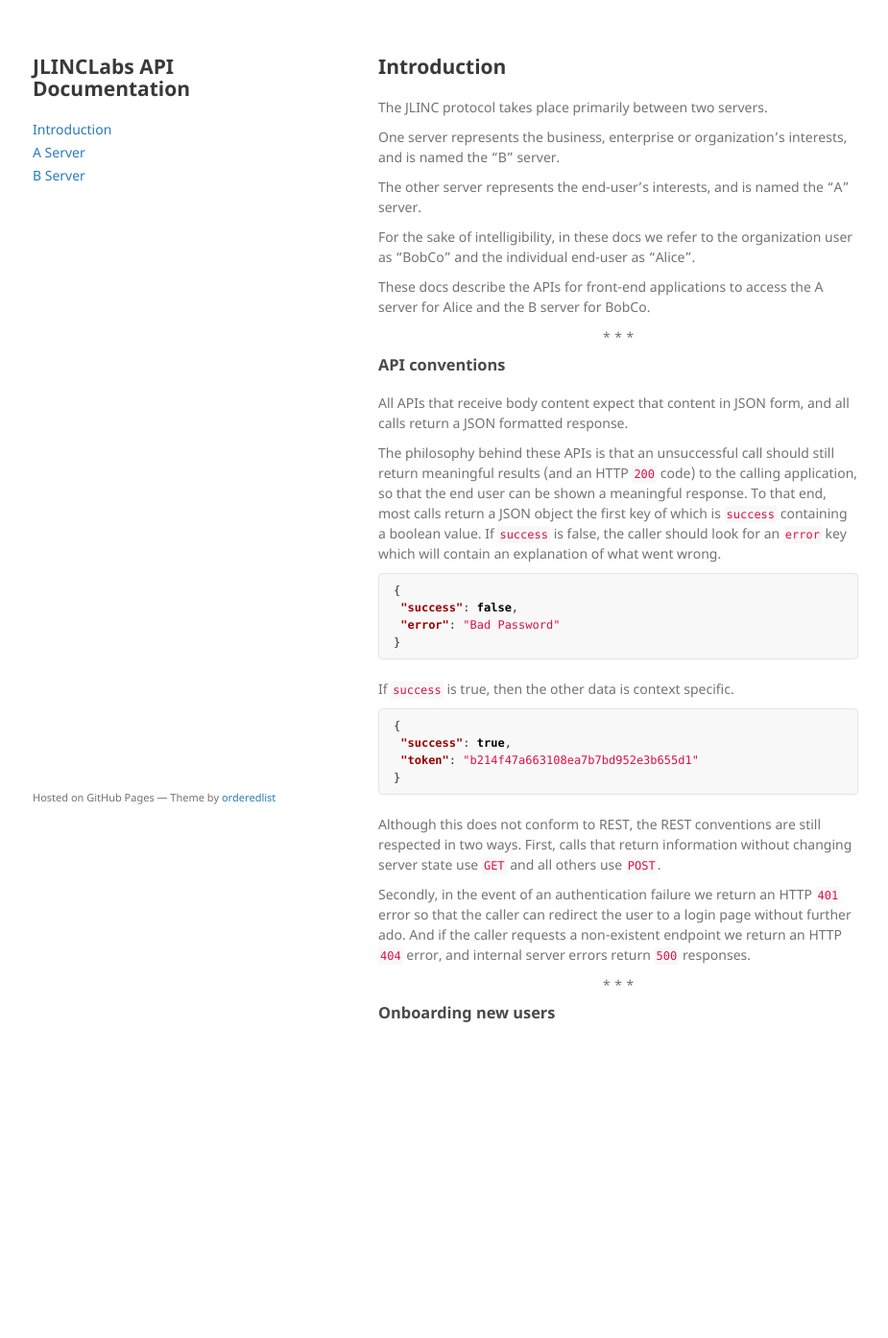
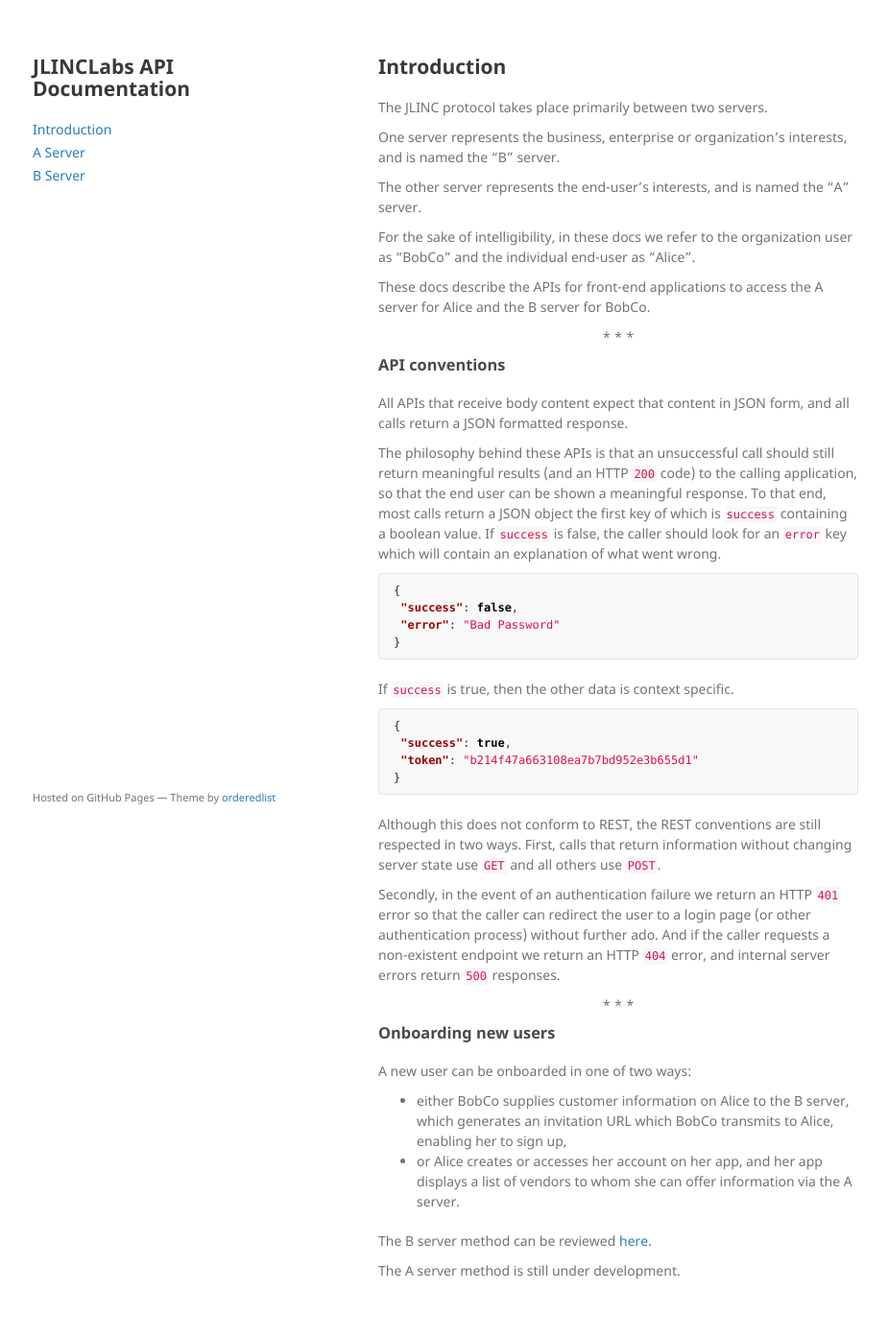
Before and after one commit to jlinclabs/apidocs, a Jekyll site: the page built from index.md, in a window 1280 px wide. Shown: the whole page at 96% size, without its empty margins (176-1101 px from the left). Built offline with Jekyll 4.4.1, drawn with Linux system fonts in a browser that asks for light colours; our own code applies the rules of GitHub Pages for plain Markdown files; before the commit the page ends 1134 px from its top, so only the background shows below that.

Commit message:
Intro text elaboration.

````diff
--- a/index.md
+++ b/index.md
@@ -35,8 +35,16 @@ If `success` is true, then the other data is context specific.
 ```
 Although this does not conform to REST, the REST conventions are still respected in two ways. First, calls that return information without changing server state use `GET` and all others use `POST`.
 
-Secondly, in the event of an authentication failure we return an HTTP `401` error so that the caller can redirect the user to a login page without further ado. And if the caller requests a non-existent endpoint we return an HTTP `404` error, and internal server errors return `500` responses.
+Secondly, in the event of an authentication failure we return an HTTP `401` error so that the caller can redirect the user to a login page (or other authentication process) without further ado. And if the caller requests a non-existent endpoint we return an HTTP `404` error, and internal server errors return `500` responses.
 
 {% include starsep.html %}
 
 ### Onboarding new users
+
+A new user can be onboarded in one of two ways:
+* either BobCo supplies customer information on Alice to the B server, which generates an invitation URL which BobCo transmits to Alice, enabling her to sign up,
+* or Alice creates or accesses her account on her app, and her app displays a list of vendors to whom she can offer information via the A server.
+
+The B server method can be reviewed <a href="{{ '/b_server#onboarding' | relative_url }}">here</a>.
+
+The A server method is still under development.
````
